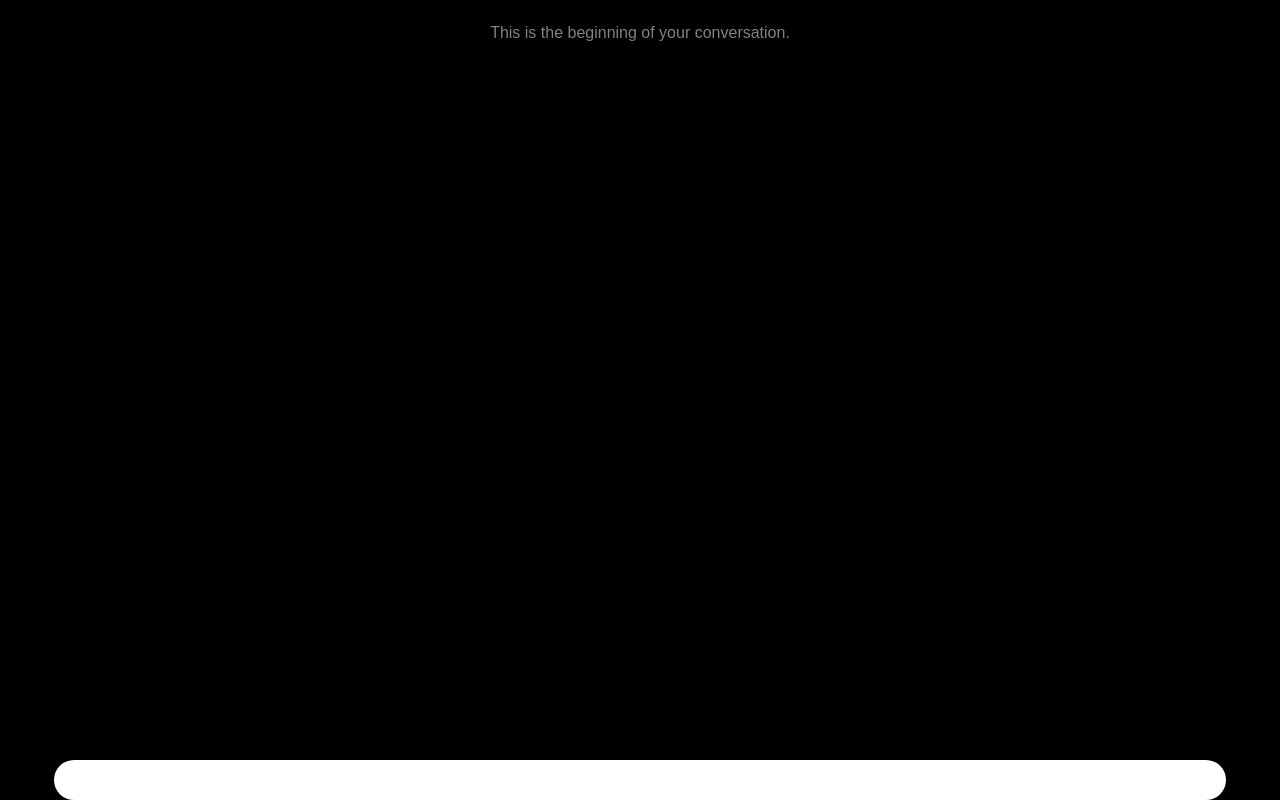
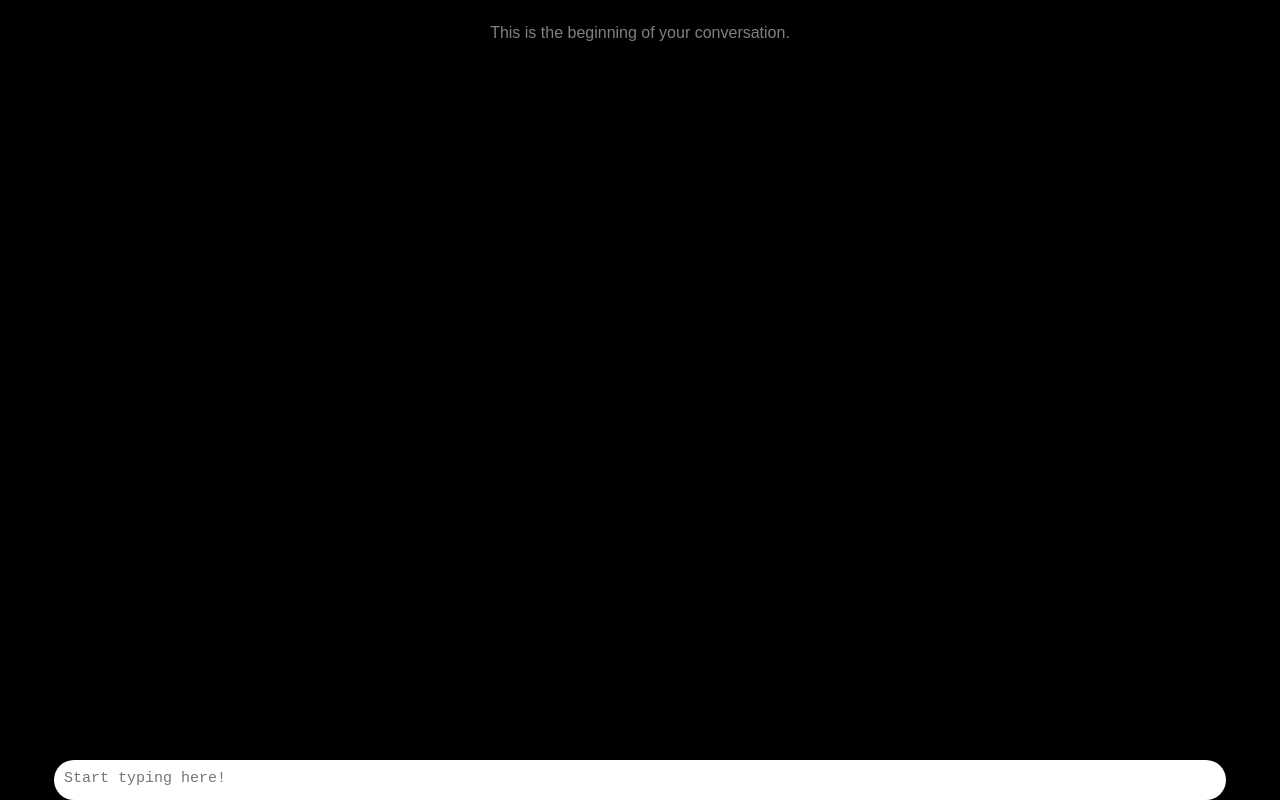
Before and after one commit to calejvaldez/YouAreTyping, a React (Vite) app: page / in a window 1280 px wide. Built offline with nearby package versions, Linux system fonts and the light colour scheme.

Commit message:
feat: added placeholder to text

```diff
--- a/src/components/MessageInput.tsx
+++ b/src/components/MessageInput.tsx
@@ -12,6 +12,7 @@ export default function MessageInput(props: {
         <div id="container_message_input">
             <textarea
                 id="message_text_input"
+                placeholder="Start typing here!"
                 onKeyDown={(e) => {
                     if (e.key === "Enter" && e.metaKey) {
                         props.setSwitched(props.switched ? false : true);
```
